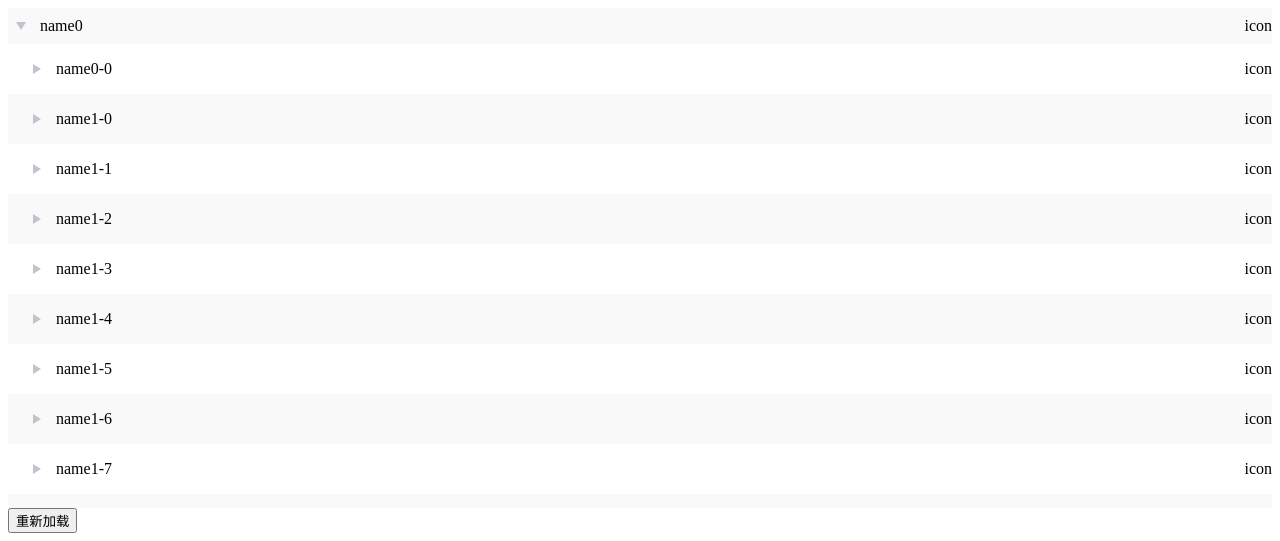
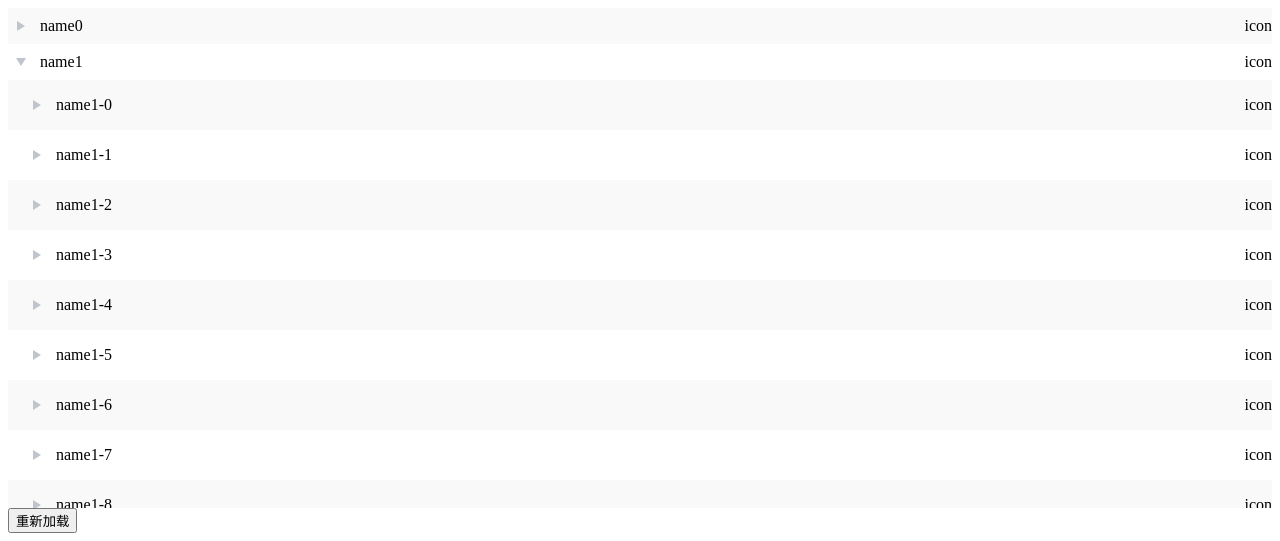
Before and after one commit to huangd-d/virutalHTree, a website: page src/index.html in a window 1280 px wide. Both pictures are taken after a click on the element 21 px from the left and 62 px from the top of the page. Drawn offline with Linux system fonts and the light colour scheme.

Commit message:
feat:  手风琴，只展开同级唯一节点完成

```diff
--- a/src/index.html
+++ b/src/index.html
@@ -127,6 +127,7 @@
         let tree = new VitrulHTree({
             el: document.getElementById('tree'),
             showCheckbox: false,
+            accordion: true,
             data: Array.from({length: 10}, (v, i) => ({
                 id: `${i}`,
                 label: `name${i}`,
@@ -172,9 +173,9 @@
             },
         });
 
-        setTimeout(() => {
-            tree.reloadChildrenByNodeKey('0');
-        }, 5000)
+        // setTimeout(() => {
+        //     tree.reloadChildrenByNodeKey('0');
+        // }, 5000)
 
         // const treeReLoad = () => {
 
--- a/src/vitrulTree.js
+++ b/src/vitrulTree.js
@@ -32,7 +32,7 @@ export class VitrulHTree {
         // 保存节点数据 用于快速查找
         this.nodeMap = new Map();
         // 保存树节点数据
-        this.treeData = [];
+        this.treeNodes = [];
         // 保存虚拟滚动容器中显示的节点
         this.visibleNodes = [];
         // 节点唯一key
@@ -82,14 +82,13 @@ export class VitrulHTree {
         this.expandOnClickNode = options.expandOnClickNode || false;
         this.checkOnClickNode = options.checkOnClickNode || false;
         // 是否手风琴模式
-        // this.accordion = options.accordion || false;
-        this.accordion = false;
+        this.accordion = options.accordion || false;
 
         // 生成dom 集合
         this.treeNodeDoms = [];
 
         // 初始构建树节点
-        this.treeData = this.initTreeData(this.datas, null, 0);
+        this.treeNodes = this.initTreeNodes(this.datas, null, 0);
         // 根据默认展开节点来构建所需要展示的所有节点
         this.initExpandedNodes();
         // 根据默认选中节点来构建所需要展示的所有节点
@@ -97,7 +96,7 @@ export class VitrulHTree {
             this.initCheckedNodes();
         }
         // 根据展开节点来构建所需要展示的所有节点
-        this.initVisibleNodes(this.treeData, this.visibleNodes);
+        this.initVisibleNodes(this.treeNodes, this.visibleNodes);
 
         // 初始化dom
         this.initDom();
@@ -143,7 +142,7 @@ export class VitrulHTree {
         });
     }
 
-    initTreeData(datas, parentId, level) {
+    initTreeNodes(datas, parentId, level) {
         return datas.map((item) => {
             const node = new Node();
             node.id = item[this.nodeKey];
@@ -163,7 +162,7 @@ export class VitrulHTree {
             this.nodeMap.set(node.id, node);
 
             if (item[this.props.children] && item[this.props.children].length > 0) {
-                node.children = this.initTreeData(item.children, node.id, level + 1);
+                node.children = this.initTreeNodes(item.children, node.id, level + 1);
             }
 
             return node;
@@ -393,30 +392,27 @@ export class VitrulHTree {
         if (node.isLeaf) {
             return;
         }
+        if (this.accordion && node.expanded === false) {
+            // 找到同级节点 开始和结束  中间等级高的节点说明全是 子节点全部删除
+            const childrenNodes = node.parentId ? this.nodeMap.get(node.parentId).children : this.treeNodes;
+            const firstNode = childrenNodes[0];
+            const firstNodeIndex = this.visibleNodes.findIndex((item) => item.id === firstNode.id);
+            const lastNode = childrenNodes[childrenNodes.length - 1];
+            const lastNodeIndex = this.visibleNodes.findIndex((item) => item.id === lastNode.id);
+
+            // 只获取 展示节点中  本级节点 然后再塞进 展示列表中
+            const arr = [];
+            for (let i = firstNodeIndex; i < lastNodeIndex; i++) {
+                const n = this.visibleNodes[i];
+                if (n.level === node.level) {
+                    n.expanded = false;
+                    arr.push(n);
+                }
+            }
+            this.visibleNodes.splice(firstNodeIndex, lastNodeIndex - firstNodeIndex, ...arr); // 删除所有  并重新加入统计节点
+        }
+
         const index = this.visibleNodes.findIndex((item) => item.id === node.id);
-        if (this.accordion && node.expanded === true) {
-            // 同级保持唯一  这块现在有问题， 后面继续写
-            const deleteIndexs = []; // 需要删除的节点
-            for (let i = 0; i < this.visibleNodes.length; i++) {
-                if (node.level < this.visibleNodes[i].level) {
-                    continue;
-                }
-                if (node.level === this.visibleNodes[i].level) {
-                    // 同级节点 才去统计 其子节点 index
-                    this.visibleNodes[i].expanded = false;
-                    let nextIndex = i + 1;
-                    let nextNode = this.visibleNodes[nextIndex];
-                    while (nextNode && nextNode.level > node.level) {
-                        // 删除所有 同级节点 的子节点
-                        deleteIndexs.push(nextIndex);
-                        nextNode = this.visibleNodes[++nextIndex];
-                    }
-                }
-
-            }
-            // 删除所有同级节点的子节点
-            this.visibleNodes = this.visibleNodes.filter((item, i) => !deleteIndexs.includes(i));
-        }
         if (node.expanded) {
             node.expanded = false;
             let endIndex = index + 1;
@@ -455,7 +451,7 @@ export class VitrulHTree {
                 } else {
                     // 说明是新加载的数据
                     const arr = [];
-                    const nodes = this.initTreeData(children, node.id, node.level + 1);
+                    const nodes = this.initTreeNodes(children, node.id, node.level + 1);
                     node.children = children;
                     this.initVisibleNodes(nodes, arr);
                     // 找到原来data中的节点，然后把 children 赋值给他
```
